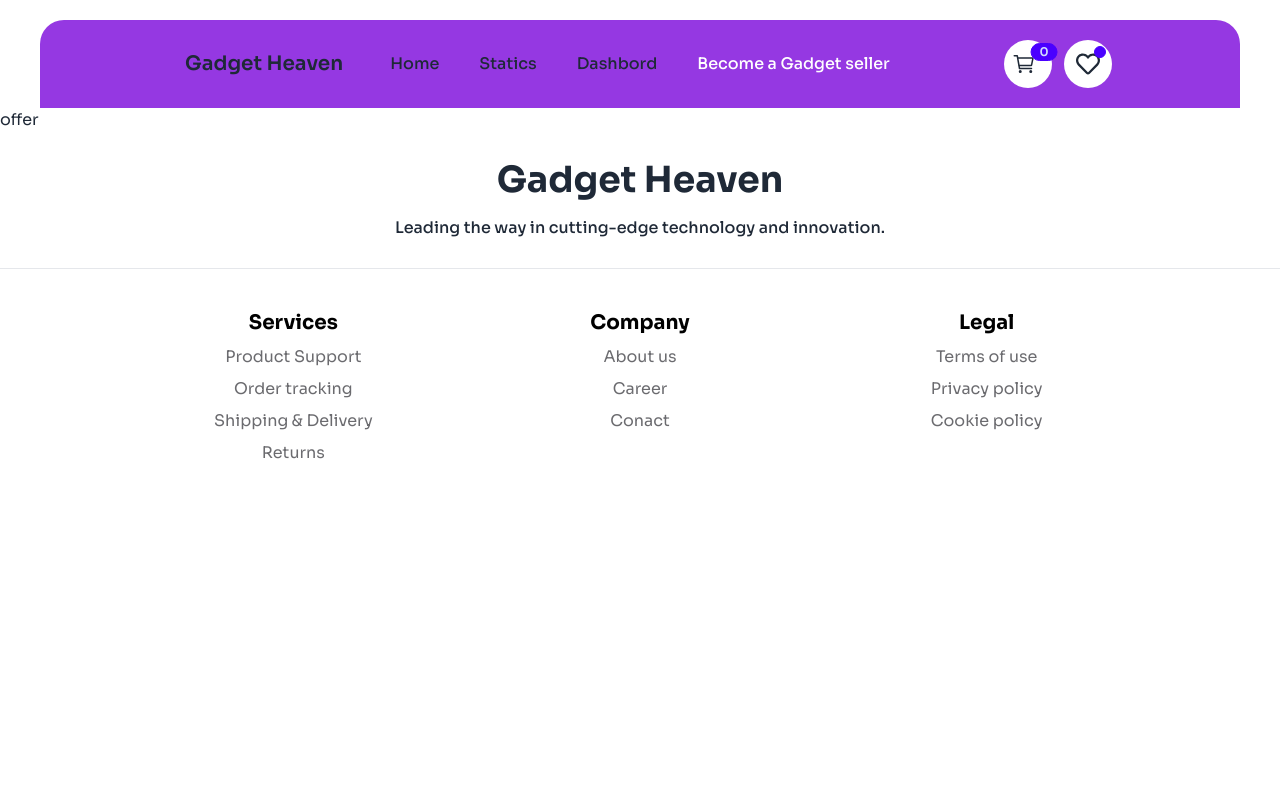
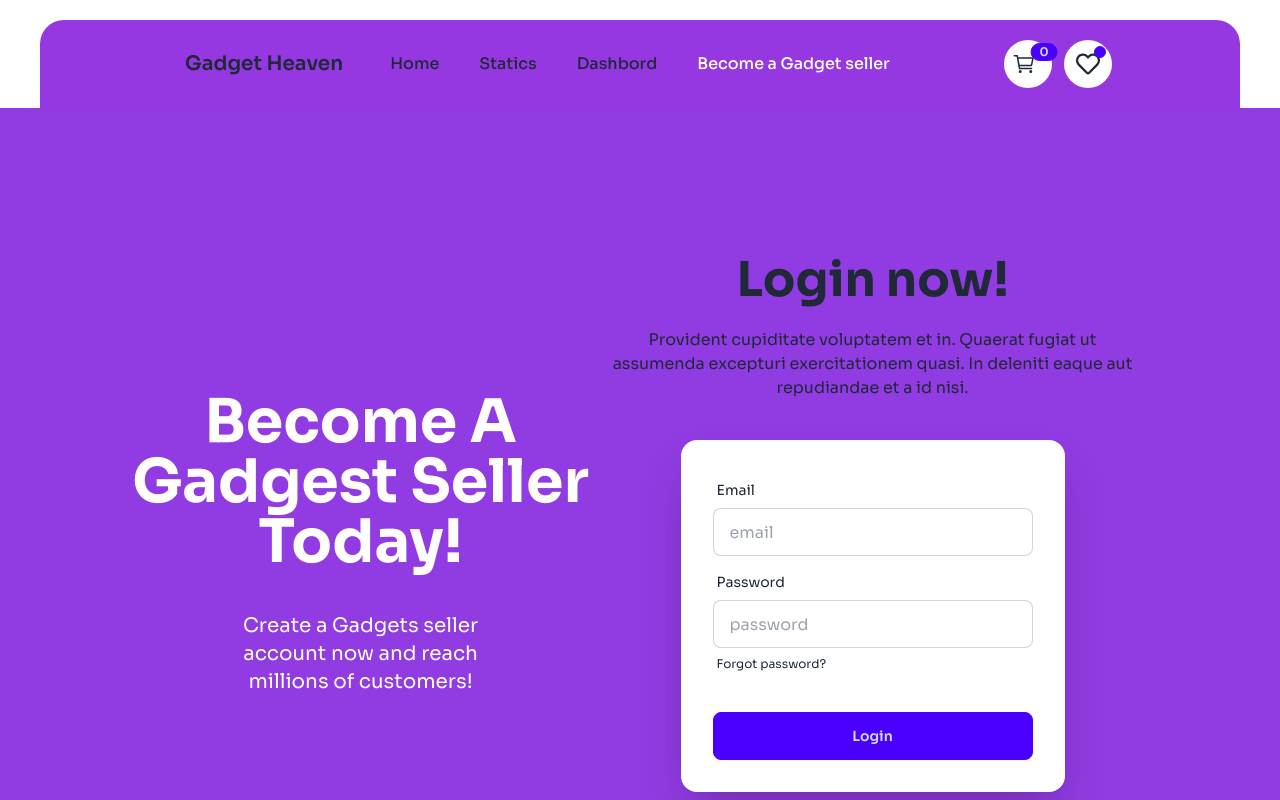
Before and after one commit to tanvermax/hadget-heaven, a React (Vite) app: page /offer in a window 1280 px wide. Shown: the top 800 px of the page. Built offline with nearby package versions, Linux system fonts and the light colour scheme; a web font is replaced by a local one.

Commit message:
spceial section added

```diff
--- a/src/Component/Offer/Offer.jsx
+++ b/src/Component/Offer/Offer.jsx
@@ -1,11 +1,66 @@
-
+import Heading from "../Home/Pages/Heading";
 
 const Offer = () => {
-    return (
-        <div>
-            <h2>offer</h2>
+  return (
+    <div className="bg-[#913be2] px-32 py-4 flex justify-between items-center">
+      <div className=" items-center">
+        <Heading
+          title={"Become A Gadgest Seller Today!"}
+          subtitle={
+            "Create a Gadgets seller account now and reach millions of customers!"
+          }
+        ></Heading>
+      </div>
+      <div>
+        <div className="hero  min-h-screen">
+          <div className="hero-content flex flex-col">
+            <div className="text-center ">
+              <h1 className="text-5xl font-bold">Login now!</h1>
+              <p className="py-6">
+                Provident cupiditate voluptatem et in. Quaerat fugiat ut
+                assumenda excepturi exercitationem quasi. In deleniti eaque aut
+                repudiandae et a id nisi.
+              </p>
+            </div>
+            <div className="card bg-base-100 w-full max-w-sm shrink-0 shadow-2xl">
+              <form className="card-body">
+                <div className="form-control">
+                  <label className="label">
+                    <span className="label-text">Email</span>
+                  </label>
+                  <input
+                    type="email"
+                    placeholder="email"
+                    className="input input-bordered"
+                    required
+                  />
+                </div>
+                <div className="form-control">
+                  <label className="label">
+                    <span className="label-text">Password</span>
+                  </label>
+                  <input
+                    type="password"
+                    placeholder="password"
+                    className="input input-bordered"
+                    required
+                  />
+                  <label className="label">
+                    <a href="#" className="label-text-alt link link-hover">
+                      Forgot password?
+                    </a>
+                  </label>
+                </div>
+                <div className="form-control mt-6">
+                  <button className="btn btn-primary">Login</button>
+                </div>
+              </form>
+            </div>
+          </div>
         </div>
-    );
+      </div>
+    </div>
+  );
 };
 
 export default Offer;
--- a/src/Component/Static/Static.jsx
+++ b/src/Component/Static/Static.jsx
@@ -31,9 +31,9 @@ const Static = () => {
   return (
     <>
       <div className=" py-5 border-2 my-10 mx-32">
-        <BarChart width={1300} height={550} data={data}>
+        <BarChart width={1600} height={550} data={data}>
           <CartesianGrid strokeDasharray="3 3" />
-          <XAxis dataKey="name" />
+          <XAxis dataKey="product" />
           <YAxis />
           <Tooltip />
           <Legend />
```
